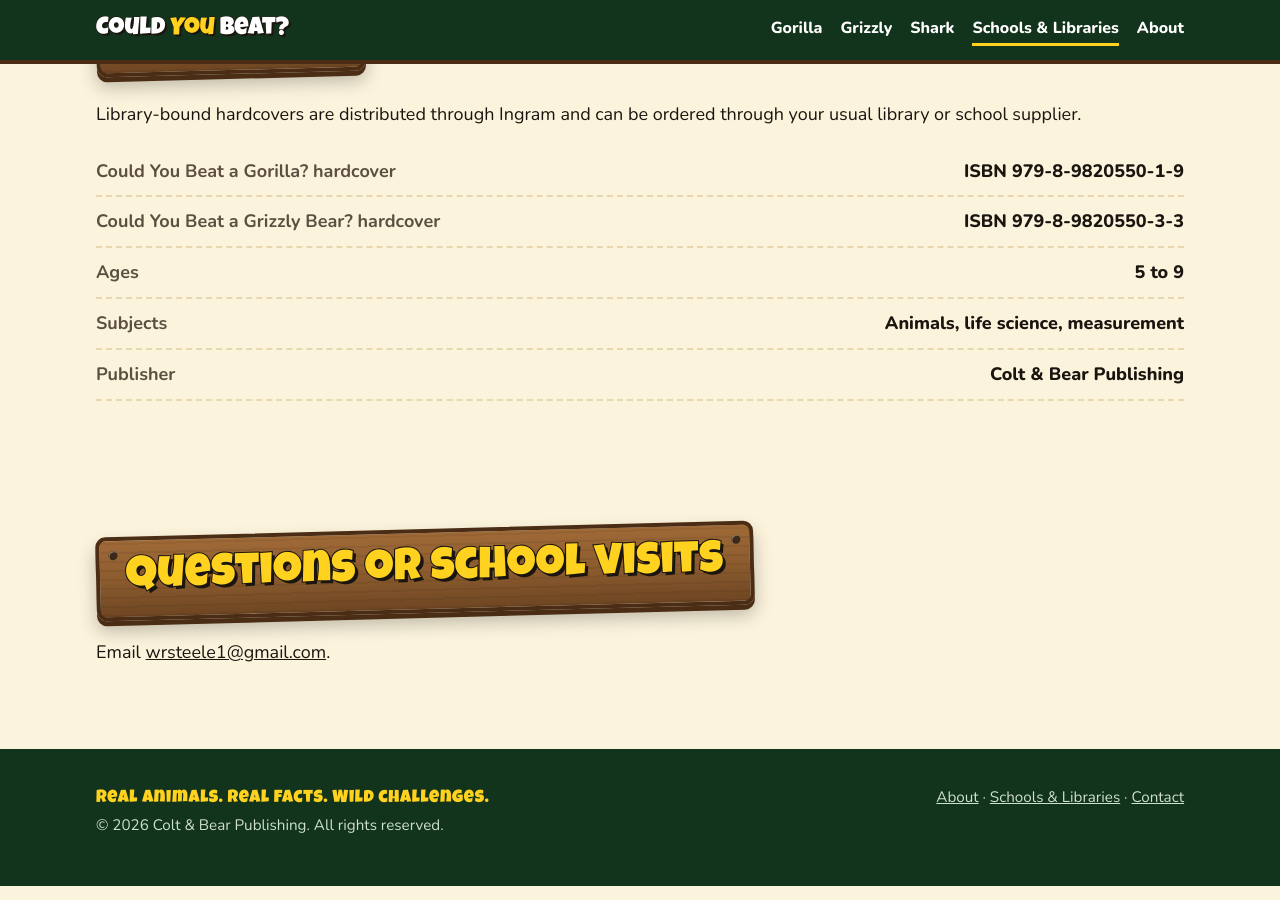
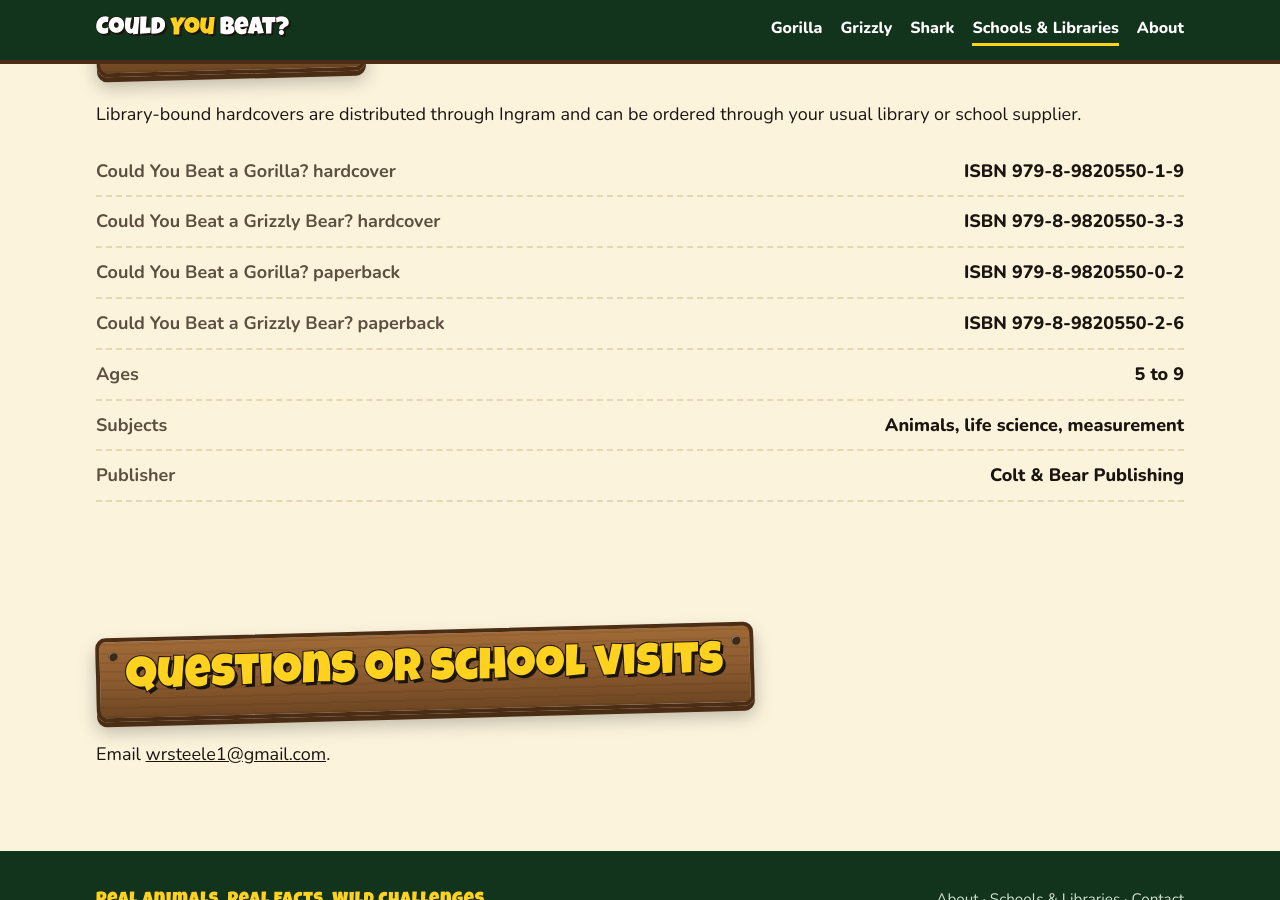
Before and after one commit to wrsteele1/couldyoubeatbooks-site, a Jekyll site: the page built from schools/index.html, in a window 1280 px wide and 900 px high, scrolled down 608 px. Built offline with Jekyll 4.4.1, drawn with Linux system fonts in a browser that asks for light colours.

Commit message:
List all ISBNs on the Schools page and add Google book data
Co-Authored-By: Claude Opus 5.5 (1M context) <noreply@anthropic.com>
Claude-Session: https://claude.ai/code/session_01AQYJUjizZ5EyFQqwWcb53z

```diff
--- a/_layouts/default.html
+++ b/_layouts/default.html
@@ -13,6 +13,18 @@
   <link rel="preload" href="/fonts/luckiest-guy.woff2" as="font" type="font/woff2" crossorigin>
   <link rel="stylesheet" href="/css/fonts.css">
   <link rel="stylesheet" href="/css/style.css">
+  {%- if page.book %}
+  <script type="application/ld+json">
+  {"@context":"https://schema.org","@type":"Book","name":{{ page.book.name | jsonify }},
+   "author":{"@type":"Person","name":"Wes Steele"},
+   "publisher":{"@type":"Organization","name":{{ site.publisher | jsonify }}},
+   "image":"{{ site.url }}/img/{{ page.og_image }}","url":"{{ site.url }}{{ page.url }}",
+   "typicalAgeRange":"5-9","numberOfPages":32,"inLanguage":"en",
+   "workExample":[
+    {"@type":"Book","bookFormat":"https://schema.org/Paperback","isbn":"{{ page.book.isbn_paperback }}","offers":{"@type":"Offer","price":"12.99","priceCurrency":"USD"}},
+    {"@type":"Book","bookFormat":"https://schema.org/Hardcover","isbn":"{{ page.book.isbn_hardcover }}","offers":{"@type":"Offer","price":"21.99","priceCurrency":"USD"}}]}
+  </script>
+  {%- endif %}
 </head>
 <body>
   <header class="site-header">
--- a/gorilla/index.html
+++ b/gorilla/index.html
@@ -4,6 +4,10 @@ title: Could You Beat a Gorilla?
 nav: gorilla
 og_image: gorilla-cover.jpg
 description: "You vs. a silverback gorilla in eight real-world rounds. A fact-packed picture book for ages 5 to 9."
+book:
+  name: "Could You Beat a Gorilla?"
+  isbn_paperback: "9798982055002"
+  isbn_hardcover: "9798982055019"
 ---
 <section class="hero book-hero">
   <div class="wrap grid">
--- a/grizzly/index.html
+++ b/grizzly/index.html
@@ -4,6 +4,10 @@ title: Could You Beat a Grizzly Bear?
 nav: grizzly
 og_image: grizzly-cover.jpg
 description: "You vs. a grizzly bear in the mountains, round by round. A fact-packed picture book for ages 5 to 9."
+book:
+  name: "Could You Beat a Grizzly Bear?"
+  isbn_paperback: "9798982055026"
+  isbn_hardcover: "9798982055033"
 ---
 <section class="hero book-hero">
   <div class="wrap grid">
--- a/schools/index.html
+++ b/schools/index.html
@@ -20,6 +20,8 @@ description: Ordering information for teachers and librarians, including hardcov
     <ul class="details">
       <li><span>Could You Beat a Gorilla? hardcover</span><span>ISBN 979-8-9820550-1-9</span></li>
       <li><span>Could You Beat a Grizzly Bear? hardcover</span><span>ISBN 979-8-9820550-3-3</span></li>
+      <li><span>Could You Beat a Gorilla? paperback</span><span>ISBN 979-8-9820550-0-2</span></li>
+      <li><span>Could You Beat a Grizzly Bear? paperback</span><span>ISBN 979-8-9820550-2-6</span></li>
       <li><span>Ages</span><span>5 to 9</span></li>
       <li><span>Subjects</span><span>Animals, life science, measurement</span></li>
       <li><span>Publisher</span><span>{{ site.publisher }}</span></li>
```
